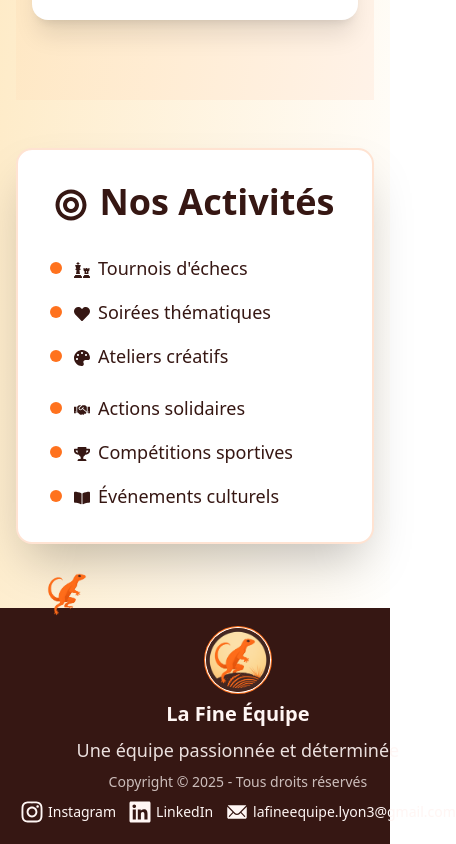
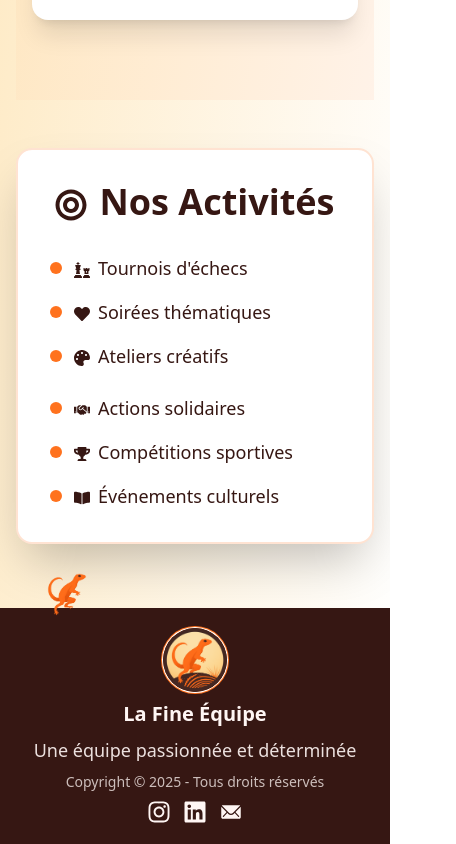
Before and after one commit to AurelienPautet/La-Fine-Equipe, a React (Vite) app in the folder apps/web/: page /about in a window 390 px wide. Shown: the part 3152-3996 px from the top of the page, 456 px wide, since content can reach past the window. Built offline with nearby package versions, Linux system fonts and the light colour scheme; no server answers.

Commit message:
Fix: removed the links labels on smaller screen

```diff
--- a/apps/web/src/components/Footer.tsx
+++ b/apps/web/src/components/Footer.tsx
@@ -28,7 +28,7 @@ const Footer: React.FC = () => {
             className="flex items-center gap-1 "
           >
             <FaInstagram className="w-6 h-6 hover:text-primary transition-colors" />
-            Instagram
+            <p className="hidden sm:block">Instagram</p>
           </a>
           <a
             href="https://www.linkedin.com/company/la-fine-%C3%A9quipe-lyon3/posts/?feedView=all"
@@ -36,14 +36,14 @@ const Footer: React.FC = () => {
             className="flex items-center gap-1 "
           >
             <FaLinkedin className="w-6 h-6 hover:text-primary transition-colors" />
-            LinkedIn
+            <p className="hidden sm:block">LinkedIn</p>
           </a>
           <a
             href="mailto:lafineequipe.lyon3@gmail.com"
             className="flex items-center gap-1 "
           >
             <IoIosMail className="w-6 h-6 hover:text-primary transition-colors" />
-            lafineequipe.lyon3@gmail.com
+            <p className="hidden sm:block">lafineequipe.lyon3@gmail.com</p>
           </a>
         </div>
       </aside>
```
